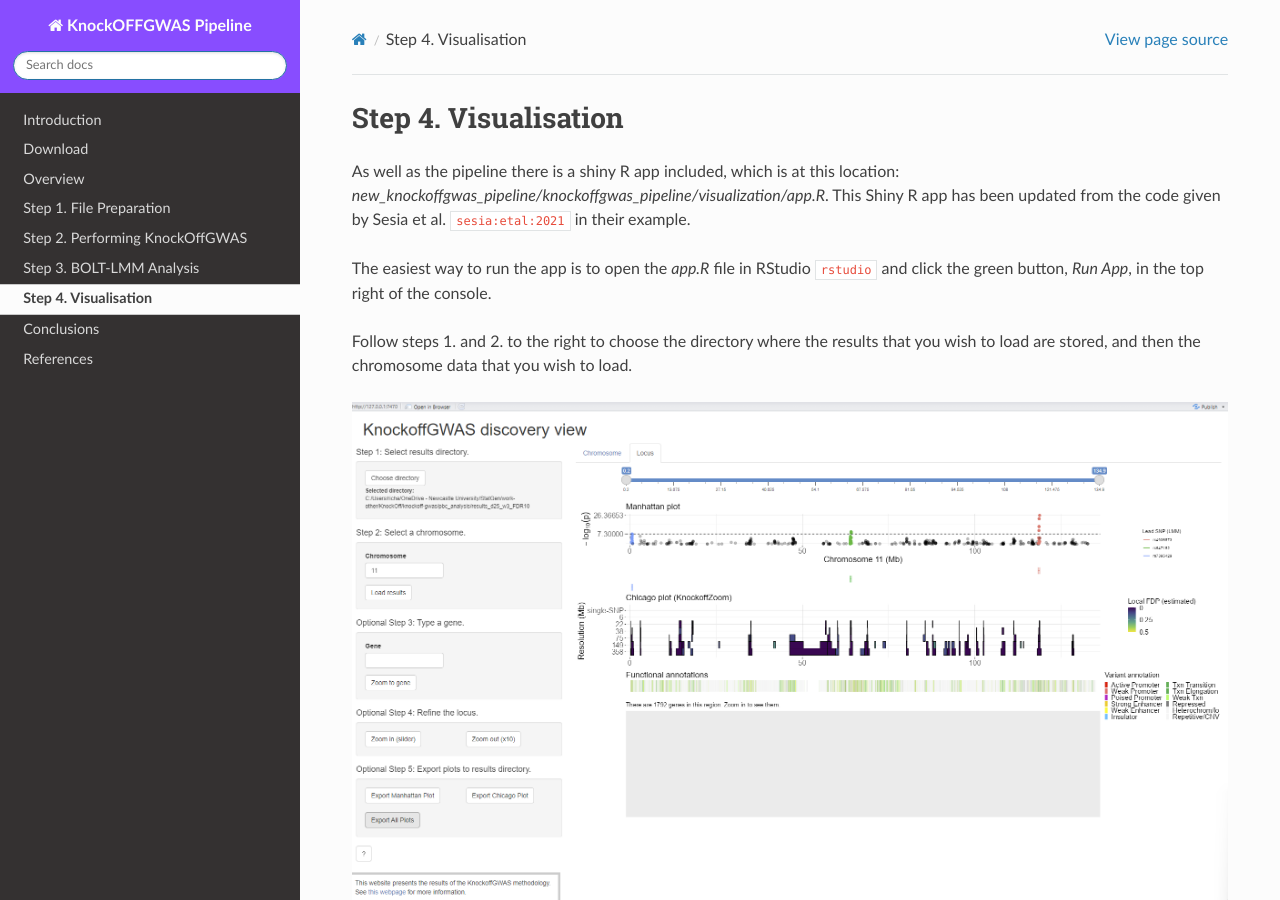
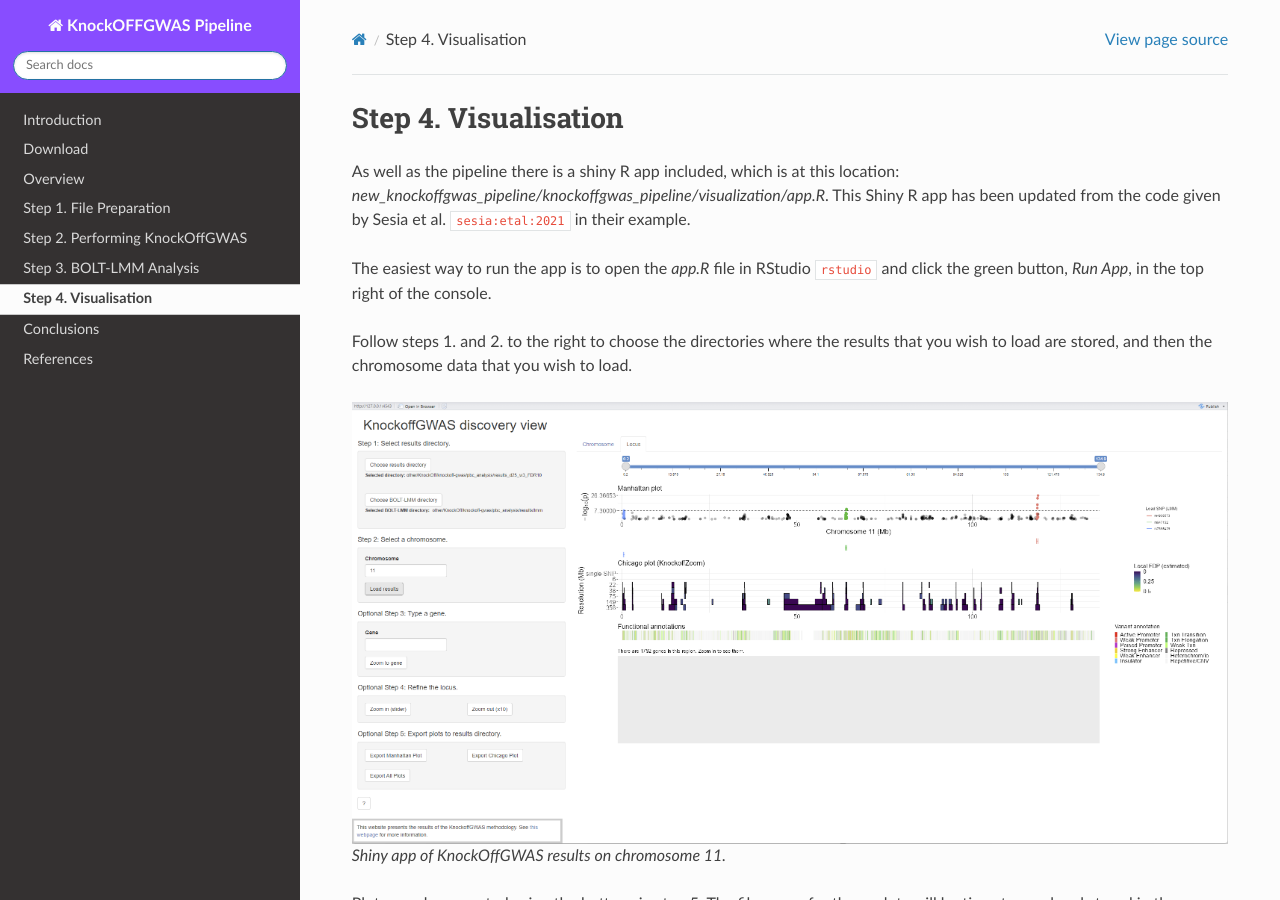
Before and after one commit to NewcastleRSE/knockoff-gwas, a Sphinx documentation site: the page built from docs/visualisation.rst, in a window 1280 px wide and 900 px high. Built offline with Sphinx 7.4.7 and the Read the Docs theme 3.1.0, drawn with Linux system fonts in a browser that asks for light colours; cross-references to code outside the pages are shown as plain code.

```diff
--- a/docs/bolt_lmm.rst
+++ b/docs/bolt_lmm.rst
@@ -11,7 +11,7 @@ Once BOLT-LMM is installed on your HPC machine (or elsewhere), the analysis can
 
     1. Start chromosome number.
 
-    1. End chromosome number.
+    2. End chromosome number.
 
     3. Path and filename prefix of the data.
 
--- a/docs/visualisation.rst
+++ b/docs/visualisation.rst
@@ -7,7 +7,7 @@ As well as the pipeline there is a shiny R app included, which is at this locati
 
 The easiest way to run the app is to open the `app.R` file in RStudio :cite:`rstudio` and click the green button, `Run App`, in the top right of the console.
 
-Follow steps 1. and 2. to the right to choose the directory where the results that you wish to load are stored, and then the chromosome data that you wish to load.
+Follow steps 1. and 2. to the right to choose the directories where the results that you wish to load are stored, and then the chromosome data that you wish to load.
 
 .. _flow-fig:
 
```
Also changed, not shown: docs/images/shiny-app.png (deleted), docs/images/shiny-app1.png, docs/images/shiny-app2.png, 2 other files.
